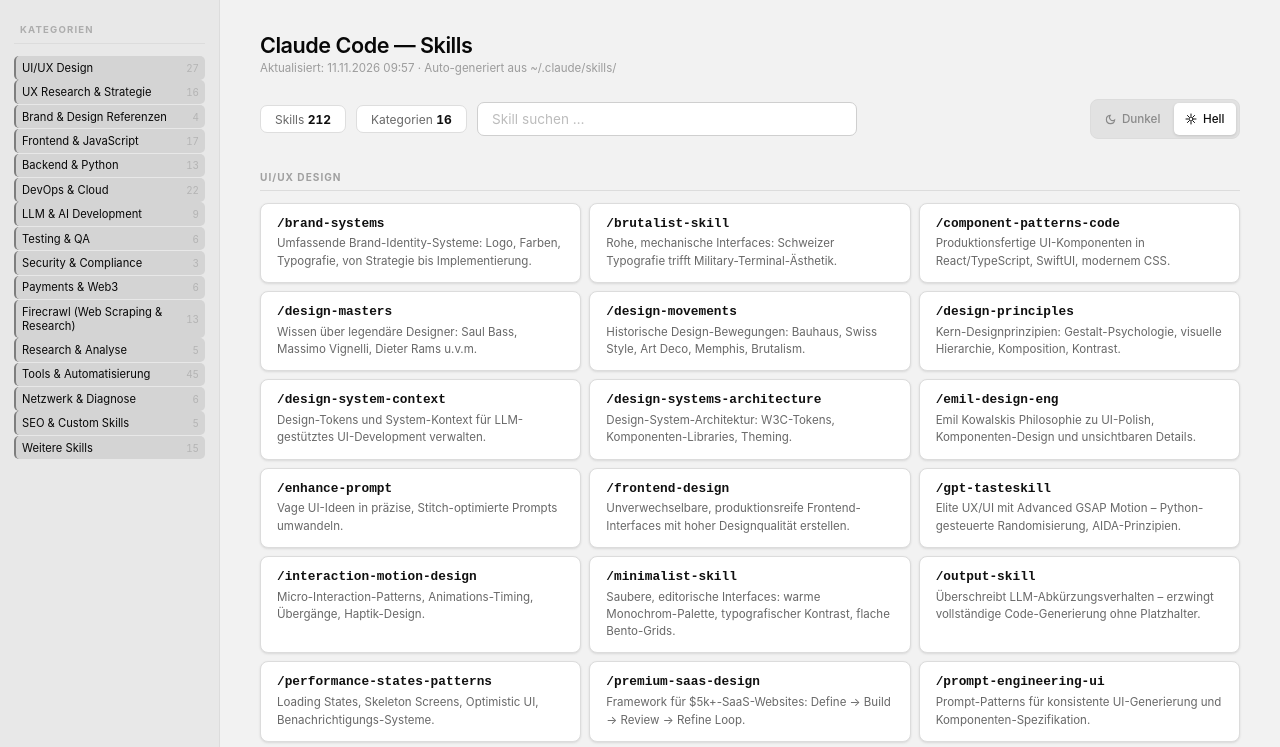
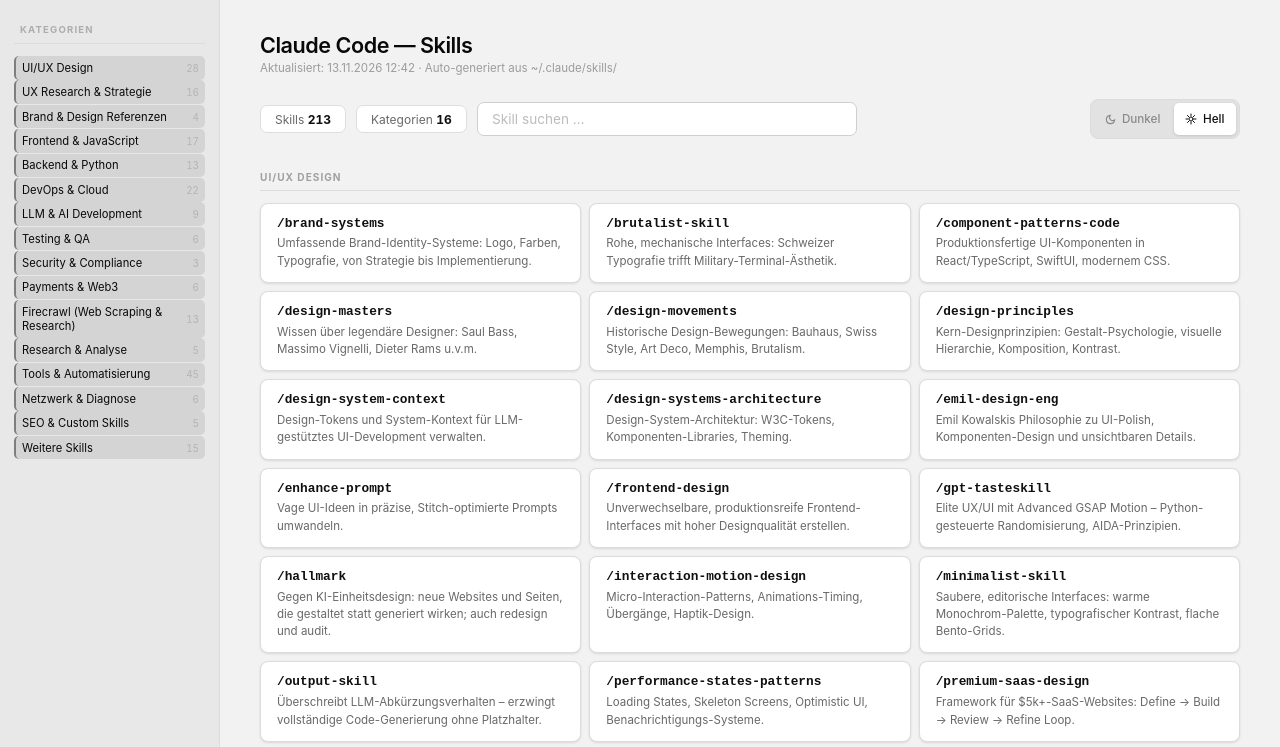
Before and after one commit to MarkusRGB/skills, a plain HTML site: page index.html in a window 1280 px wide. Shown: the top 747 px of the page. Drawn offline with Linux system fonts and the light colour scheme.

Commit message:
auto: 213 skills – 2026-11-13 12:42

```diff
--- a/index.html
+++ b/index.html
@@ -170,7 +170,7 @@ h1{font-size:1.35rem;font-weight:600;letter-spacing:-.022em;color:var(--tx-h1);m
 <body>
 <aside aria-label="Kategorien-Navigation">
 <h2 aria-hidden="true">Kategorien</h2>
-<a href="#c-ui-ux-design" class="nav-link">UI/UX Design <span class="nav-cnt">27</span></a>
+<a href="#c-ui-ux-design" class="nav-link">UI/UX Design <span class="nav-cnt">28</span></a>
 <a href="#c-ux-research-strategie" class="nav-link">UX Research &amp; Strategie <span class="nav-cnt">16</span></a>
 <a href="#c-brand-design-referenzen" class="nav-link">Brand &amp; Design Referenzen <span class="nav-cnt">4</span></a>
 <a href="#c-frontend-javascript" class="nav-link">Frontend &amp; JavaScript <span class="nav-cnt">17</span></a>
@@ -190,9 +190,9 @@ h1{font-size:1.35rem;font-weight:600;letter-spacing:-.022em;color:var(--tx-h1);m
 </aside>
 <main>
 <h1>Claude Code — Skills</h1>
-<p class="meta">Aktualisiert: 11.11.2026 09:57 · Auto-generiert aus ~/.claude/skills/</p>
+<p class="meta">Aktualisiert: 13.11.2026 12:42 · Auto-generiert aus ~/.claude/skills/</p>
 <div class="bar">
-  <div class="stat">Skills <b id="cnt">212</b></div>
+  <div class="stat">Skills <b id="cnt">213</b></div>
   <div class="stat">Kategorien <b>16</b></div>
   <input id="q" type="text" placeholder="Skill suchen …" oninput="f()" autocomplete="off" spellcheck="false" aria-label="Skills suchen" role="searchbox"/>
   <div class="ts" role="group" aria-label="Farbschema">
@@ -215,6 +215,7 @@ h1{font-size:1.35rem;font-weight:600;letter-spacing:-.022em;color:var(--tx-h1);m
 <div class="card"><div class="n">/enhance-prompt</div><div class="d">Vage UI-Ideen in präzise, Stitch-optimierte Prompts umwandeln.</div></div>
 <div class="card"><div class="n">/frontend-design</div><div class="d">Unverwechselbare, produktionsreife Frontend-Interfaces mit hoher Designqualität erstellen.</div></div>
 <div class="card"><div class="n">/gpt-tasteskill</div><div class="d">Elite UX/UI mit Advanced GSAP Motion – Python-gesteuerte Randomisierung, AIDA-Prinzipien.</div></div>
+<div class="card"><div class="n">/hallmark</div><div class="d">Gegen KI-Einheitsdesign: neue Websites und Seiten, die gestaltet statt generiert wirken; auch redesign und audit.</div></div>
 <div class="card"><div class="n">/interaction-motion-design</div><div class="d">Micro-Interaction-Patterns, Animations-Timing, Übergänge, Haptik-Design.</div></div>
 <div class="card"><div class="n">/minimalist-skill</div><div class="d">Saubere, editorische Interfaces: warme Monochrom-Palette, typografischer Kontrast, flache Bento-Grids.</div></div>
 <div class="card"><div class="n">/output-skill</div><div class="d">Überschreibt LLM-Abkürzungsverhalten – erzwingt vollständige Code-Generierung ohne Platzhalter.</div></div>
@@ -502,7 +503,7 @@ function f(){
     cat.classList.toggle('hidden',!hit);
     if(hit)n+=cat.querySelectorAll('.card:not(.hidden)').length;
   });
-  document.getElementById('cnt').textContent=n||(q?0:212);
+  document.getElementById('cnt').textContent=n||(q?0:213);
   var el=document.getElementById('none');
   el.style.display=(!n&&q)?'block':'none';
   if(!n&&q)el.textContent='Kein Skill gefunden für „'+q+'“';
```
